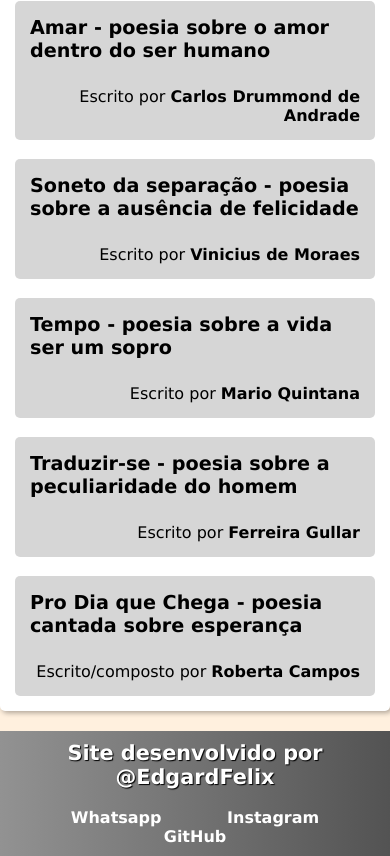
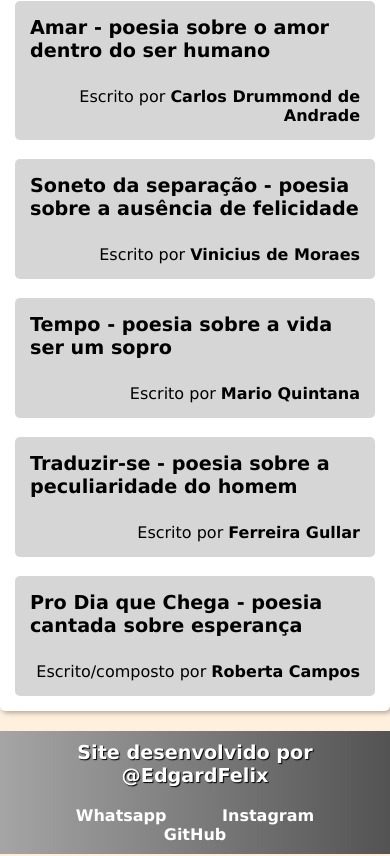
Before and after one commit to dev-edgardfelix/poesias-cordel, a plain HTML site: page index.html in a window 390 px wide. Shown: the part 391-1247 px from the top of the page. Drawn offline with Linux system fonts and the light colour scheme.

Commit message:
Arrumando footer contato no index
tornando mais responsivo para celular o footer de contato

```diff
--- a/estiloIndex.css
+++ b/estiloIndex.css
@@ -82,7 +82,7 @@ section > p{
 }
 
 footer{
-    background-image: linear-gradient(to right, rgb(146, 146, 146), rgb(83, 83, 83));
+    background-image: linear-gradient(to right, rgb(165, 165, 165), rgb(83, 83, 83));
     margin: auto;
     padding: 10px;
     text-align: center;
@@ -90,7 +90,7 @@ footer{
 }
 footer > p{
     font-family: var(--fonte1);
-    font-size: 1.3em;
+    font-size: 1.2em;
     color: white;
     font-weight: bold;
     text-shadow: 1px 1px 1px black;
@@ -107,8 +107,8 @@ footer > p > a:hover{
 }
 footer > a{
     text-decoration: none;
-    padding-left: 30px;
-    padding-right: 30px;
+    padding-left: 25px;
+    padding-right: 25px;
     padding-top: 10px;
     padding-bottom: 10px;
     color: white;
```
